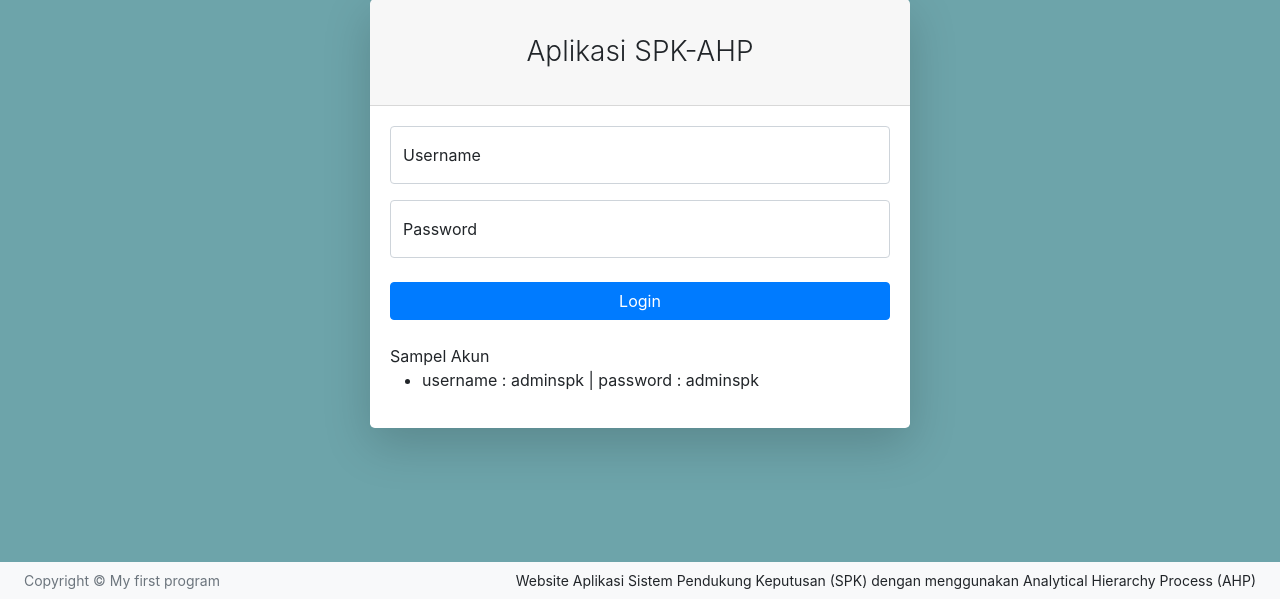
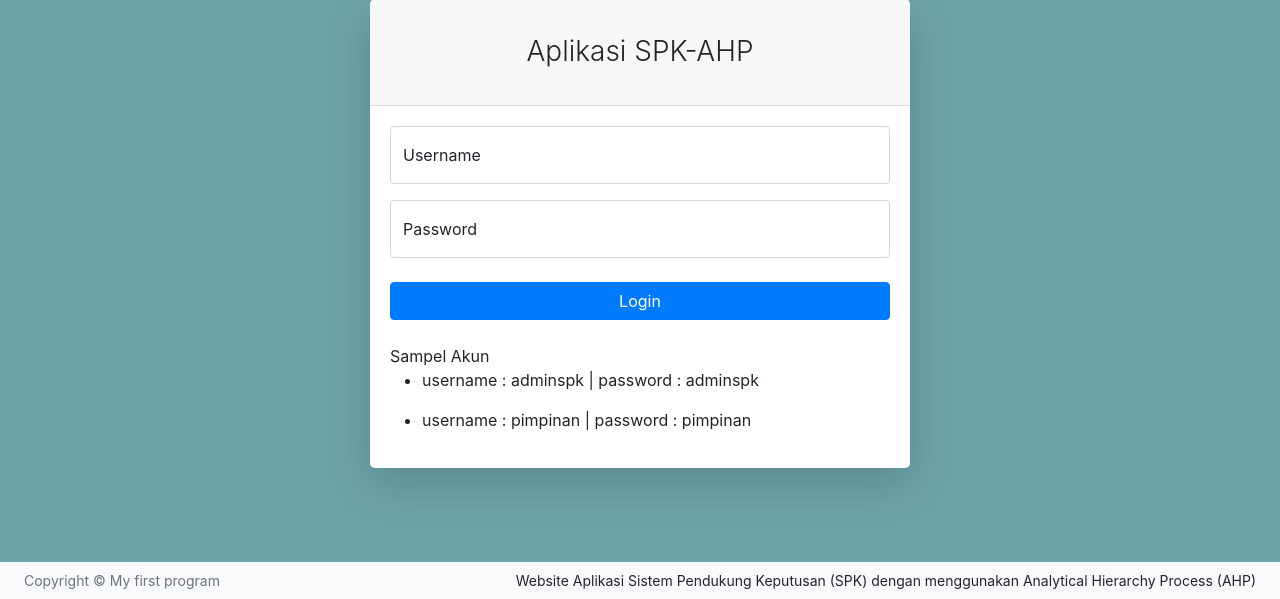
Before and after one commit to Ahmadsani31/Sistem-Pendukung-Keputusan-SPK---AHP, a CodeIgniter app: page /database/index.php/auth/login in a window 1280 px wide. Shown: the part 201-800 px from the top of the page. Run offline with CodeIgniter, Linux system fonts and the light colour scheme; some libraries are stand-ins or nearby versions.

Commit message:
Update v_login.php
update user pimpinan

```diff
--- a/application/views/v_login.php
+++ b/application/views/v_login.php
@@ -48,6 +48,9 @@
                                     <ul>
                                         <li>username : adminspk | password : adminspk</li>
                                     </ul>
+	 								<ul>
+                                        <li>username : pimpinan | password : pimpinan</li>
+                                    </ul>
                                     <?php echo form_close() ?>
                                 </div>
                             </div>
```
